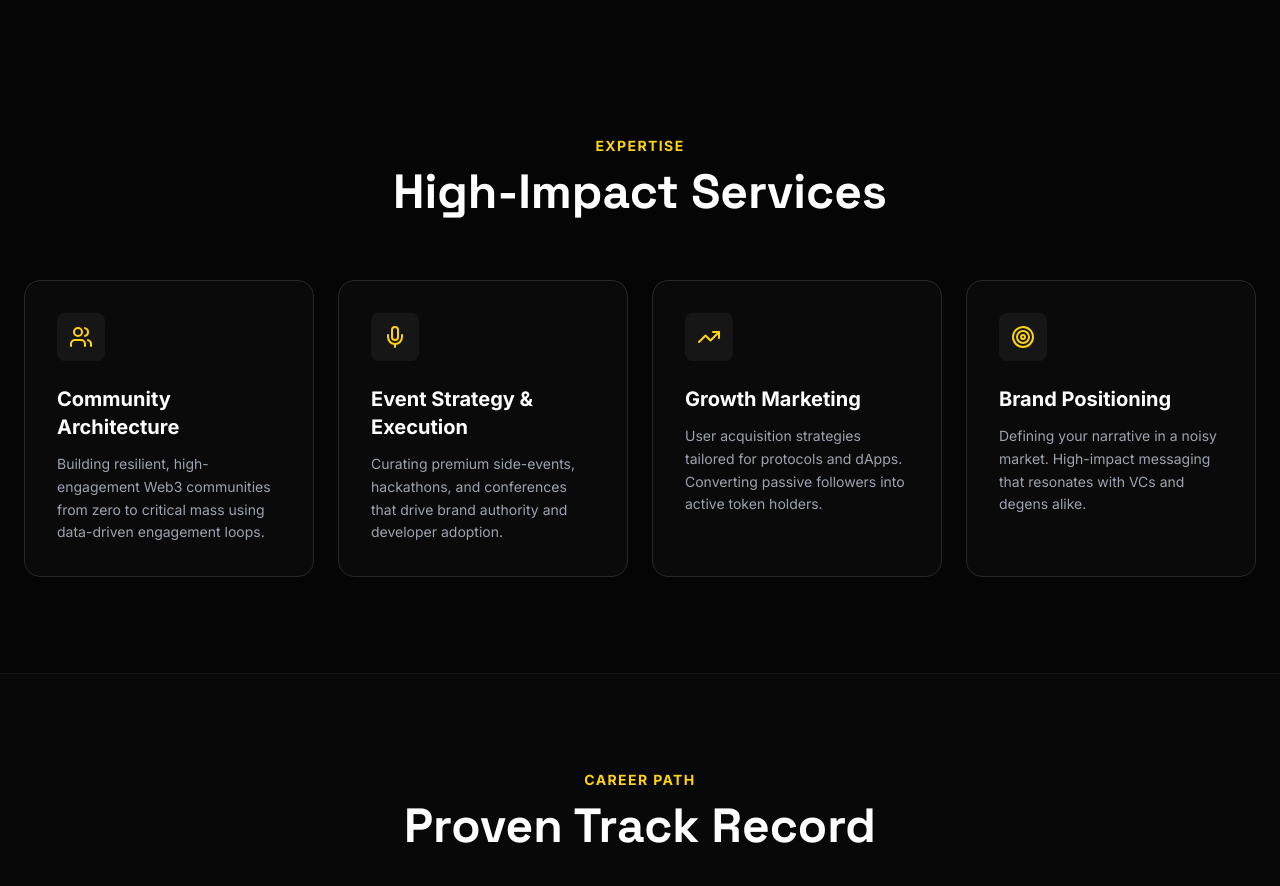
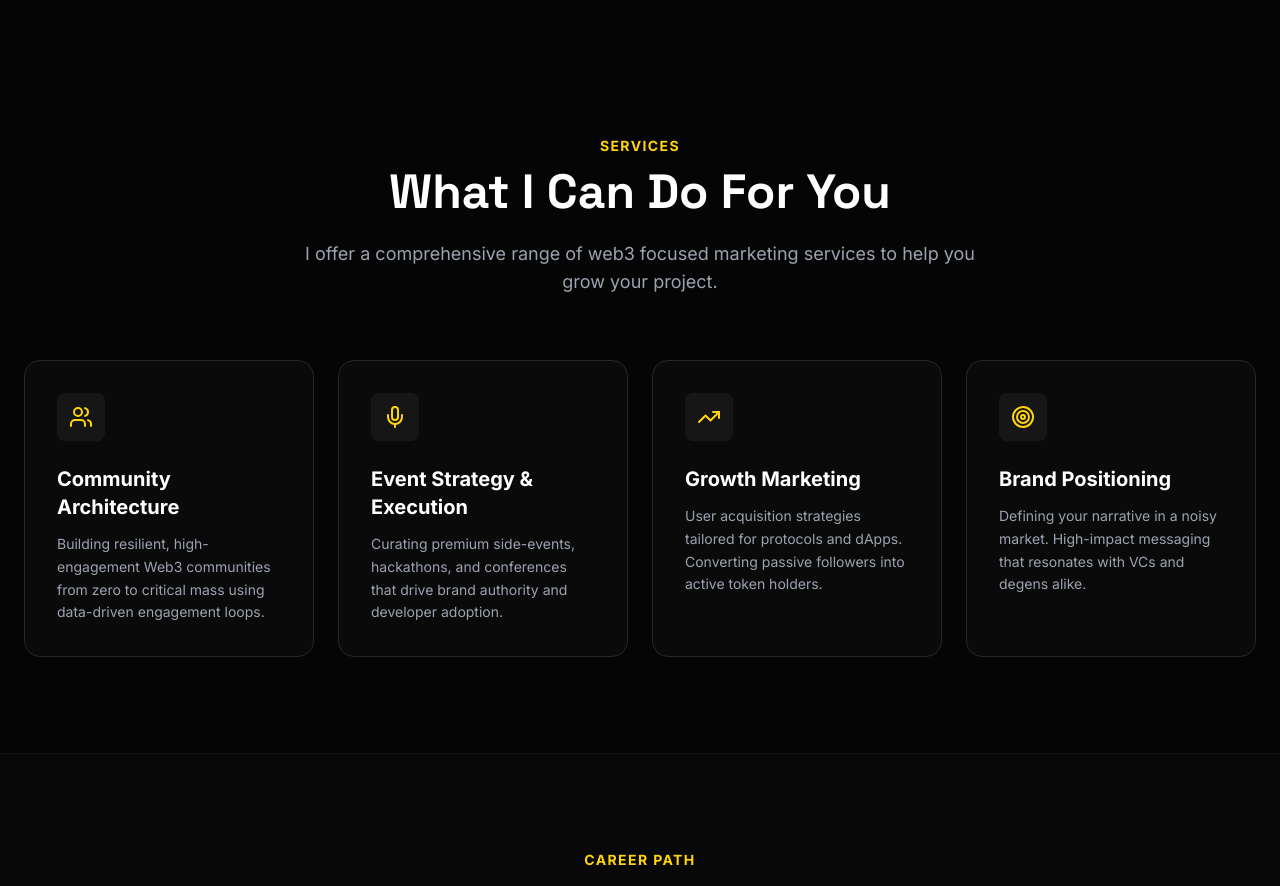
Before and after one commit to CDCODE02/XploitWebsite, a React (Vite) app: page / in a window 1280 px wide. Shown: the part 1700-2586 px from the top of the page. Built offline with nearby package versions, Linux system fonts and the light colour scheme.

Commit message:
feat: Improve Services section content and layout
Updates the "Services" section with a more descriptive heading, a clear subheading, and a brief introductory paragraph. This enhances user understanding of the offerings.

```diff
--- a/components/Services.tsx
+++ b/components/Services.tsx
@@ -7,10 +7,13 @@ const Services: React.FC = () => {
     <section id="services" className="py-24 bg-dark-bg relative">
       <div className="max-w-7xl mx-auto px-6">
         <div className="text-center mb-16">
-          <h2 className="text-brand font-bold uppercase tracking-widest text-sm mb-3">Expertise</h2>
-          <h3 className="font-display text-4xl md:text-5xl font-bold text-white">
-            High-Impact Services
+          <h2 className="text-brand font-bold uppercase tracking-widest text-sm mb-3">Services</h2>
+          <h3 className="font-display text-4xl md:text-5xl font-bold text-white mb-6">
+            What I Can Do For You
           </h3>
+          <p className="text-gray-400 text-lg max-w-2xl mx-auto">
+            I offer a comprehensive range of web3 focused marketing services to help you grow your project.
+          </p>
         </div>
 
         <div className="grid md:grid-cols-2 lg:grid-cols-4 gap-6">
```
